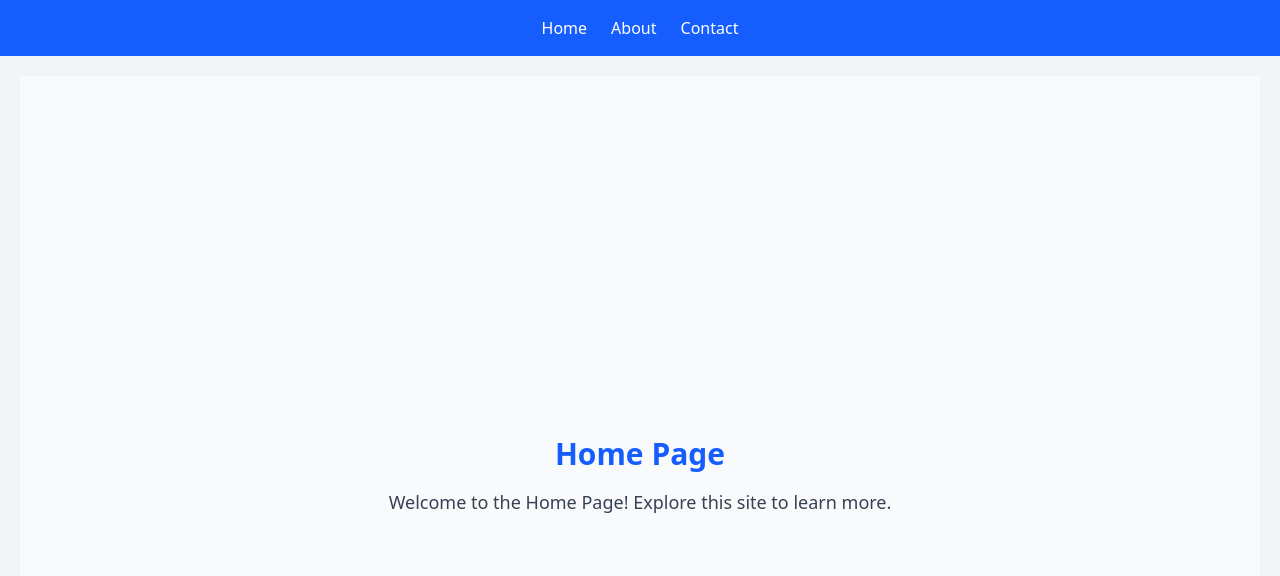
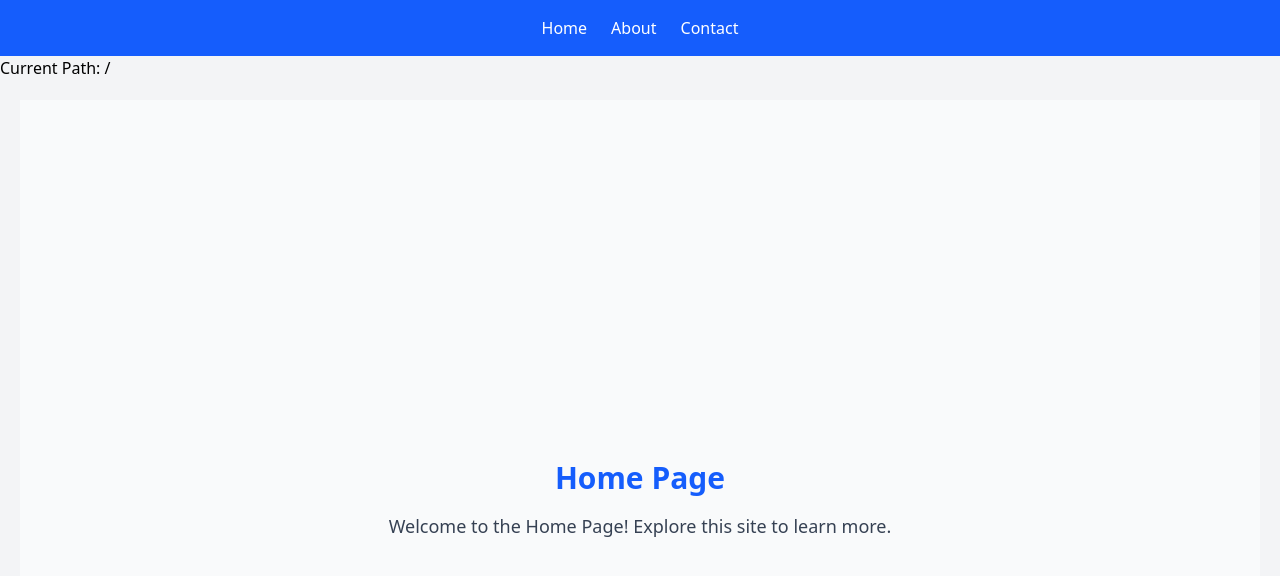
Before and after one commit to aakashg339/react-practice, a React (Vite) app in the folder practice-react-routing-1/: page / in a window 1280 px wide. Shown: the top 576 px of the page. Built offline with nearby package versions, Linux system fonts and the light colour scheme.

Commit message:
feat(practice-react-routing-1): Added useLocation hook example

```diff
--- a/practice-react-routing-1/src/App.jsx
+++ b/practice-react-routing-1/src/App.jsx
@@ -5,6 +5,7 @@ import About from './About';
 import Contact from './Contact';
 import Team from './Team';
 import NotFound from './NotFound';
+import CurrentLocation from './CurrenLocation';
 
 function App() {
 
@@ -24,6 +25,7 @@ function App() {
                 to="/contact">Contact</Link></li>
           </ul>
         </nav>
+        <CurrentLocation />
         <div className='container mx-auto p-5'>
           <Routes>
             <Route path='/' element={<Home />} />
--- /dev/null
+++ b/practice-react-routing-1/src/CurrenLocation.jsx
@@ -0,0 +1,10 @@
+import { useLocation } from "react-router-dom";
+
+const CurrentLocation = () => {
+    const location = useLocation();
+    return (
+        <h3>Current Path: {location.pathname}</h3>
+    );
+};
+
+export default CurrentLocation;
```
